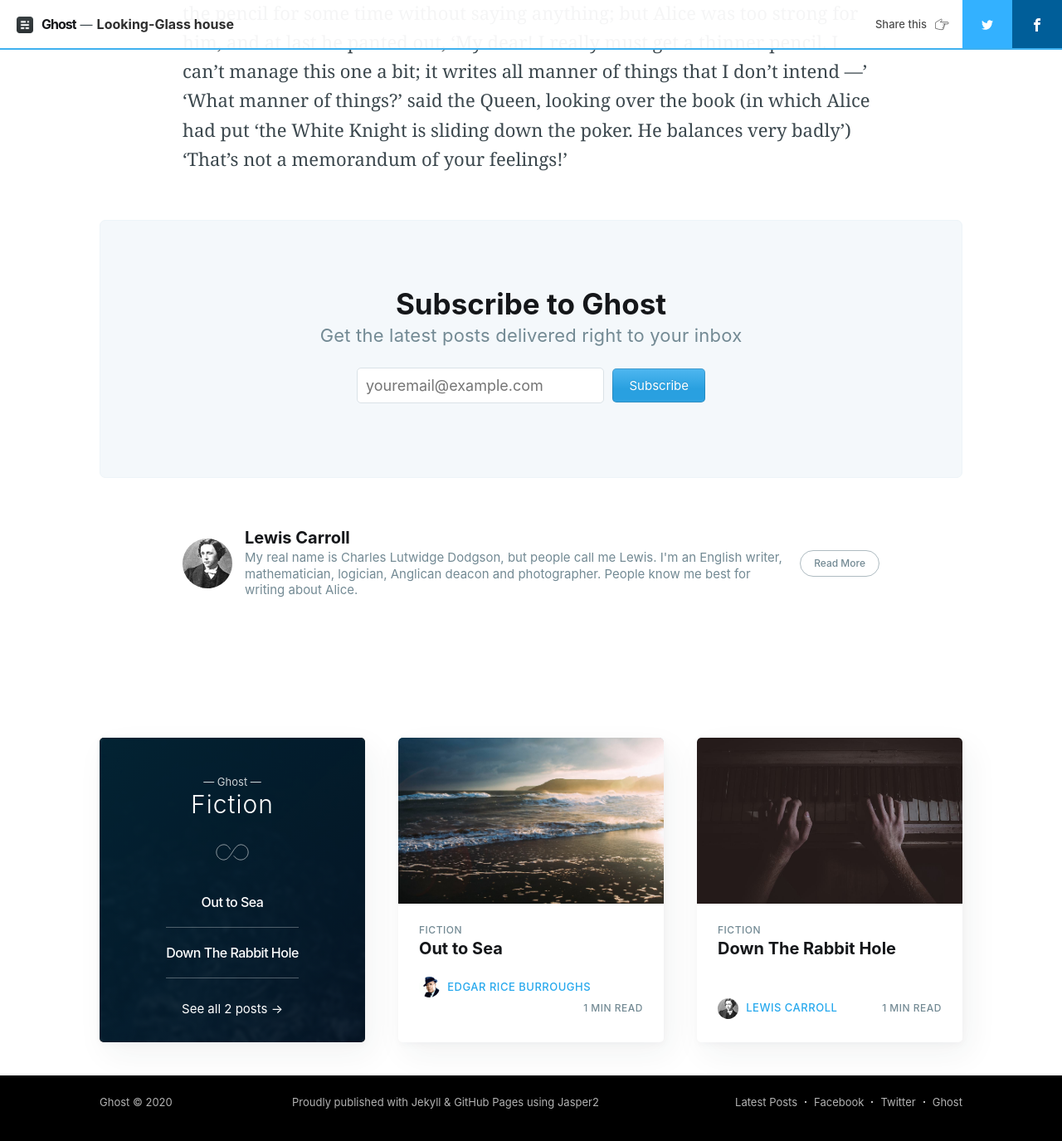
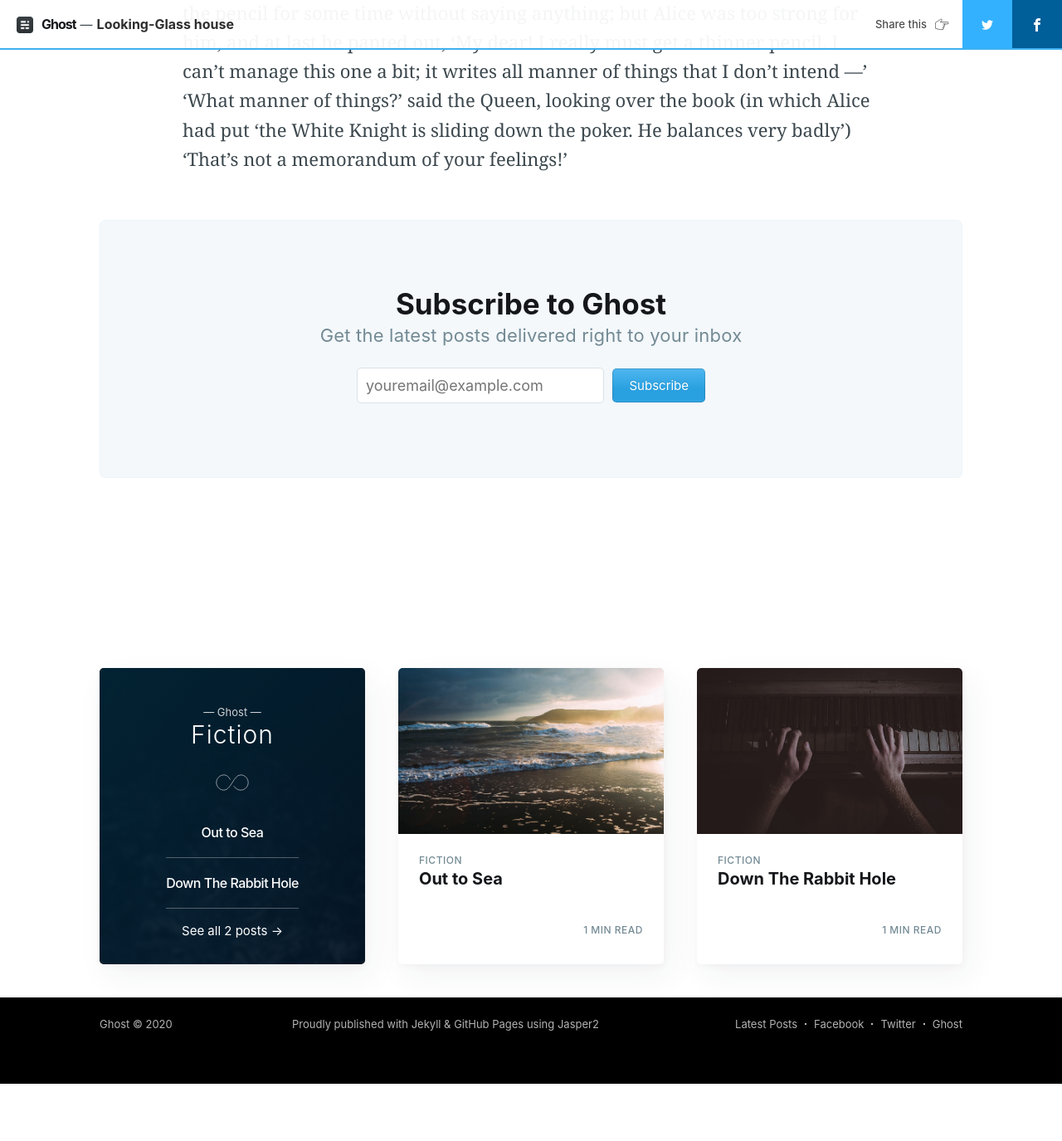
Before and after one commit to mousedoc/mousedoc.github.io, a Jekyll site: the page built from _posts/1871-03-18-looking-glass-house.md, in a window 1280 px wide and 1400 px high, scrolled down 7697 px. Shown: the top 1375 px of the window at 83% size. Built offline with Jekyll 4.4.1, drawn with Linux system fonts in a browser that asks for light colours; nearby versions of some CDN libraries; comment, search, counter and statistics services are not loaded; after the commit the page ends 9003 px from its top, so only the background shows below that; some of the changed lines change nothing that is shown.

Commit message:
Update author

```diff
--- a/_data/authors.yml
+++ b/_data/authors.yml
@@ -1,76 +1,10 @@
-ghost:
-  username: ghost
-  name: Ghost
-  url_full: http://jekyller.github.io/jasper2/
-  url: jekyller.github.io/jasper2
+mousedoc:
+  username: mousedoc
+  name: 이상윤
+  url_full: http://mousedoc.github.io/
+  url: mousedoc.github.io
   bio: The professional publishing platform
   picture: assets/images/ghost.png
-  facebook: ghost
-  twitter: tryghost
+#  facebook: ghost
+#  twitter: tryghost
   cover: False
-hannah:
-  username: hannah
-  name: Hannah Wolfe
-  location: London, UK
-  url_full: http://hannah.wf/
-  url: hannah.wf
-  bio: Hannah is the co-founder and lead developer at Ghost. She spends her days looking after Ghost's developer community, tracking down bugs & ensuring Ghost(Pro) is a happy place.
-  picture: assets/images/hannah.jpg
-  facebook: False
-  twitter: erisds
-  cover: assets/images/hannah-cover.jpg
-john:
-  username: john
-  name: John O'Nolan
-  location: On a plane
-  url_full: http://john.onolan.org/
-  url: john.onolan.org
-  bio: Founder at Ghost.org. Writes about open source, startup life, non-profits, and publishing platforms. Travels the world with a bag of kites.
-  picture: assets/images/john.jpg
-  facebook: False
-  twitter: False
-  cover: False
-lewis:
-  username: lewis
-  name: Lewis Carroll
-  location: Cheshire, England
-  url_full: False
-  url: False
-  bio: My real name is Charles Lutwidge Dodgson, but people call me Lewis. I'm an English writer, mathematician, logician, Anglican deacon and photographer. People know me best for writing about Alice.
-  picture: assets/images/lewis.jpeg
-  facebook: False
-  twitter: False
-  cover: False
-abraham:
-  username: abraham
-  name: Abraham Lincoln
-  location: Kentucky, USA
-  url_full: False
-  url: False
-  bio: I was the 16th president of the USA until I was assassinated in April of 1865. I led the US through its Civil War - its bloodiest and greatest moral, constitutional and political crisis.
-  picture: assets/images/abraham.jpg
-  facebook: False
-  twitter: False
-  cover: False
-edgar:
-  username: edgar
-  name: Edgar Rice Burroughs
-  location: Chicago, Illinois
-  url_full: False
-  url: False
-  bio: I'm an American novelist, best known for my work writing about a brave jungle hero called Tarzan and his muse, Jane.
-  picture: assets/images/edgar.gif
-  facebook: False
-  twitter: False
-  cover: False
-martin:
-  username: martin
-  name: Martin Luther King
-  location: Memphis, Tennessee
-  url_full: False
-  url: False
-  bio: An American pastor, activist, humanitarian. People know me for leading the African-American Civil Rights movement using nonviolent civil disobedience.
-  picture: assets/images/martin.jpg
-  facebook: False
-  twitter: False
-  cover: False
```
